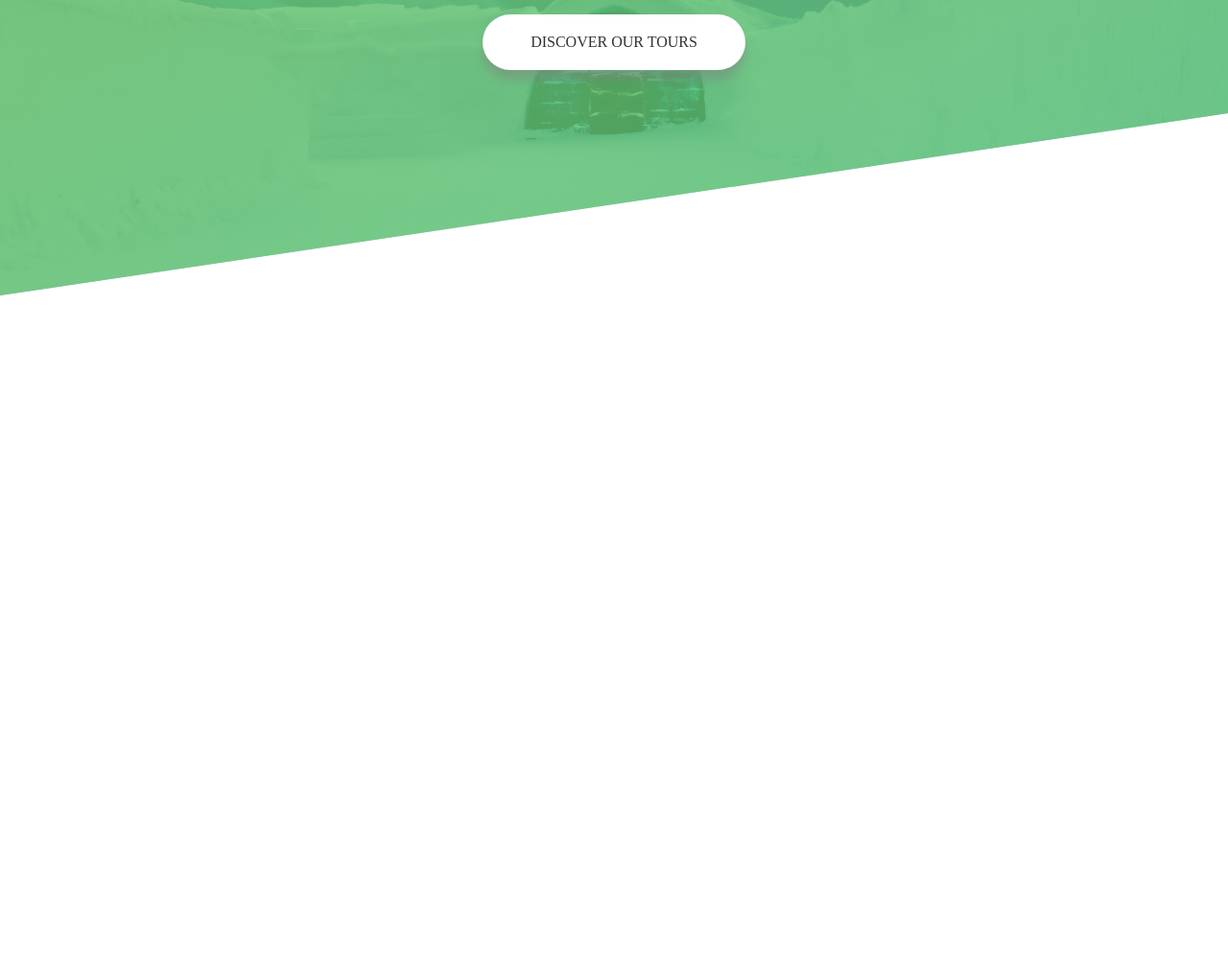
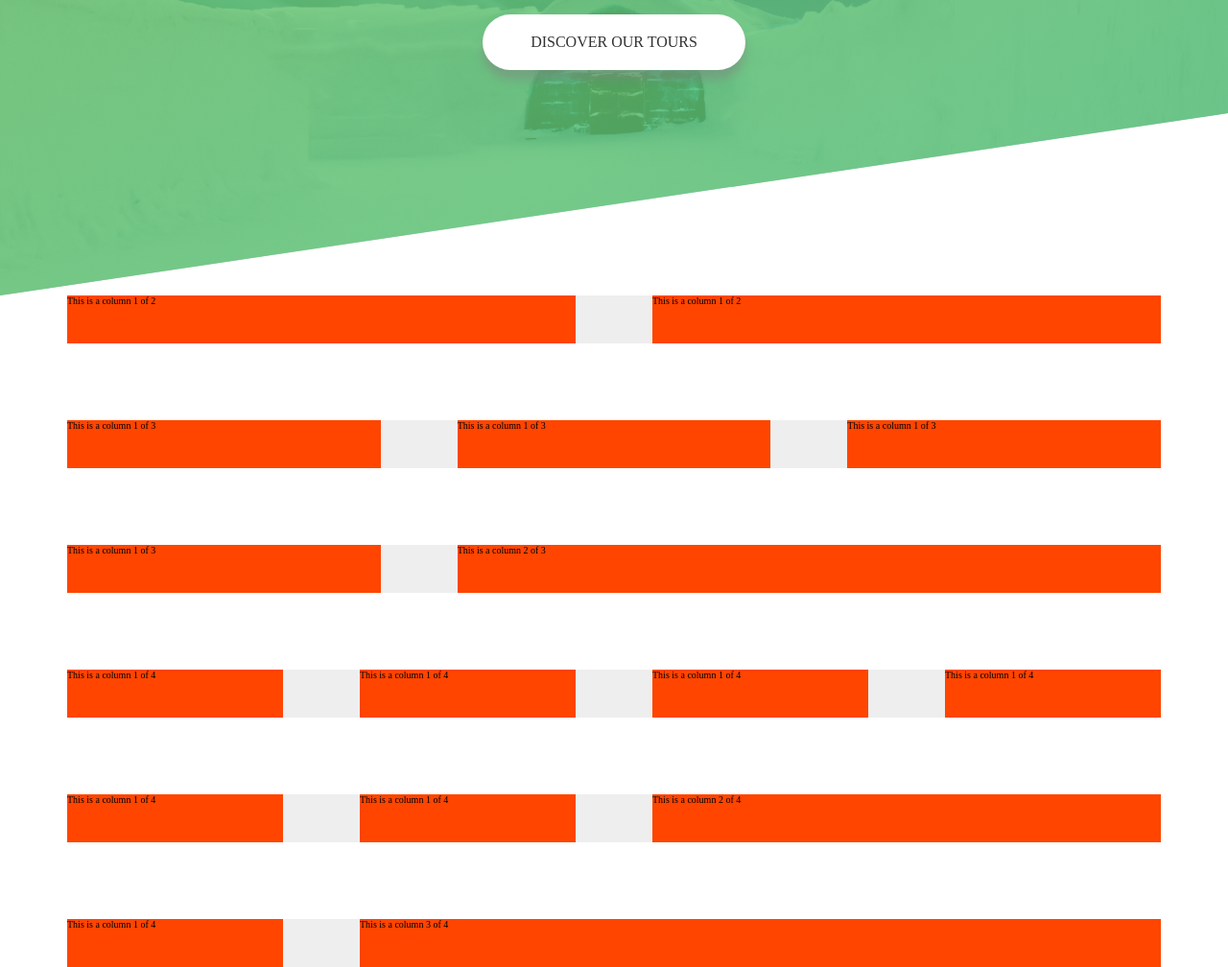
Before and after one commit to Pulatoff/Magic-life, a website: page index.html in a window 1280 px wide. Shown: the part 452-1460 px from the top of the page at 96% size. Before the commit the page ends 800 px from the top, so only its background shows below. Drawn offline with Linux system fonts and the light colour scheme.

Commit message:
grid without grid

```diff
--- a/index.html
+++ b/index.html
@@ -20,5 +20,36 @@
         <a class="intro__title--btn" href="#">DISCOVER OUR TOURS</a>
       </div>
     </div>
+
+    <section>
+      <div class="row">
+        <div class="col-1-of-2">This is a column 1 of 2</div>
+        <div class="col-1-of-2">This is a column 1 of 2</div>
+      </div>
+      <div class="row">
+        <div class="col-1-of-3">This is a column 1 of 3</div>
+        <div class="col-1-of-3">This is a column 1 of 3</div>
+        <div class="col-1-of-3">This is a column 1 of 3</div>
+      </div>
+      <div class="row">
+        <div class="col-1-of-3">This is a column 1 of 3</div>
+        <div class="col-2-of-3">This is a column 2 of 3</div>
+      </div>
+      <div class="row">
+        <div class="col-1-of-4">This is a column 1 of 4</div>
+        <div class="col-1-of-4">This is a column 1 of 4</div>
+        <div class="col-1-of-4">This is a column 1 of 4</div>
+        <div class="col-1-of-4">This is a column 1 of 4</div>
+      </div>
+      <div class="row">
+        <div class="col-1-of-4">This is a column 1 of 4</div>
+        <div class="col-1-of-4">This is a column 1 of 4</div>
+        <div class="col-2-of-4">This is a column 2 of 4</div>
+      </div>
+      <div class="row">
+        <div class="col-1-of-4">This is a column 1 of 4</div>
+        <div class="col-3-of-4">This is a column 3 of 4</div>
+      </div>
+    </section>
   </body>
 </html>
--- a/sass/abstacts/_mixins.scss
+++ b/sass/abstacts/_mixins.scss
@@ -0,0 +1,7 @@
+@mixin clearFix {
+  &::after {
+    content: "";
+    display: table;
+    clear: both;
+  }
+}
--- a/sass/abstacts/_variables.scss
+++ b/sass/abstacts/_variables.scss
@@ -1,3 +1,6 @@
 $mainLight: #7ed56f;
 $mainMedium: #55c57a;
 $mainDark: #28b485;
+$gridWidth: 114rem;
+$space-vertical: 8rem;
+$space-gorizontal: 6rem;
--- a/sass/layout/_grid.scss
+++ b/sass/layout/_grid.scss
@@ -0,0 +1,50 @@
+.row {
+  max-width: $gridWidth;
+  margin: 0 auto;
+  background-color: #eee;
+
+  &:not(:last-child) {
+    margin-bottom: $space-vertical;
+  }
+  [class^="col-"] {
+    background-color: orangered;
+    float: left;
+    height: 5rem;
+    &:not(:last-child) {
+      margin-right: $space-vertical;
+    }
+  }
+  .col-1-of-2 {
+    background-color: orangered;
+    float: left;
+    height: 5rem;
+
+    width: calc((100% - #{$space-vertical}) / 2);
+    &:not(:last-child) {
+      margin-right: $space-vertical;
+    }
+  }
+  @include clearFix;
+
+  .col-1-of-3 {
+    width: calc((100% - (2 * #{$space-vertical})) / 3);
+  }
+  .col-2-of-3 {
+    width: calc(
+      2 * ((100% - (2 * #{$space-vertical})) / 3) + #{$space-vertical}
+    );
+  }
+  .col-1-of-4 {
+    width: calc((100% - (3 * #{$space-vertical})) / 4);
+  }
+  .col-2-of-4 {
+    width: calc(
+      2 * ((100% - (3 * #{$space-vertical})) / 4) + #{$space-vertical}
+    );
+  }
+  .col-3-of-4 {
+    width: calc(
+      3 * ((100% - (3 * #{$space-vertical})) / 4) + 2 * (#{$space-vertical})
+    );
+  }
+}
```
Also changed, not shown: style.css.
